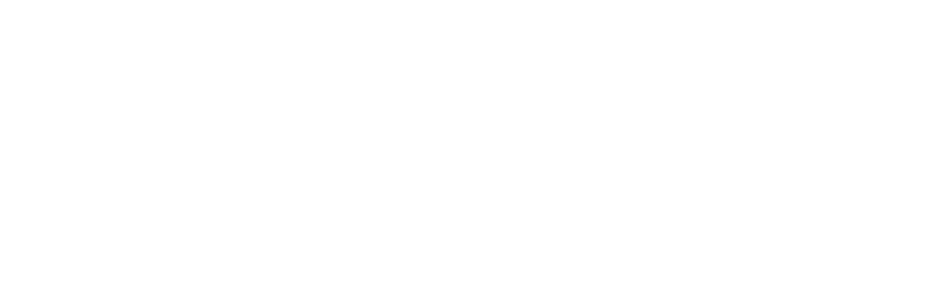
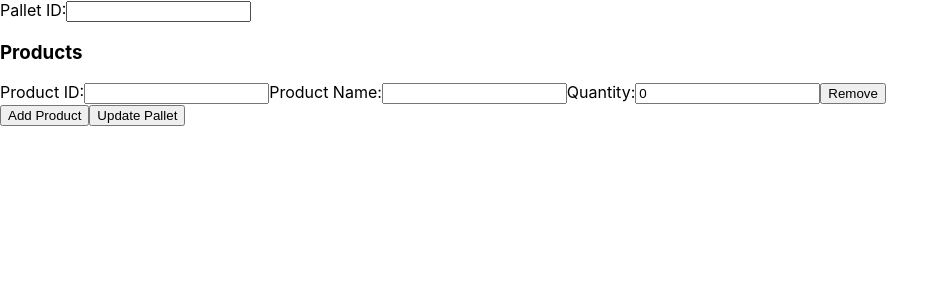
Before and after one commit to kirito01kun/wms, a React (Create React App) app in the folder client/: page /update-pallet/1 in a window 1280 px wide. Before the commit this address had no page. Shown: the top 300 px of the page, without its empty margins (0-949 px from the left). Built offline with nearby package versions, Linux system fonts and the light colour scheme; no server answers.

Commit message:
Pallet UI

```diff
--- a/client/src/App.js
+++ b/client/src/App.js
@@ -1,18 +1,19 @@
 import React from 'react';
 import { BrowserRouter as Router, Routes, Route } from 'react-router-dom';
 import Dashboard from './Dashboard';
-import ApiUI from './ApiUI';
-import AddLocation from './components/AddLocation';
-import UpdateLocation from './components/UpdateLocation';
+import LocationEntry from './LocationEntry';
+import PalletEntry from './PalletEntry';
+import UpdatePallet from './components/UpdatePallet';
+
 
 const App = () => {
   return (
     <Router>
       <Routes>
       <Route path="/admin" element={<Dashboard />} />
-      <Route path="/display" element={<ApiUI />} />
-      <Route path="/add" element={<AddLocation />} />
-      <Route path="/update/:id" element={<UpdateLocation />} />
+      <Route path="/locations" element={<LocationEntry />} />
+      <Route path="/pallets" element={<PalletEntry />} />
+      <Route path="/update-pallet/:id" element={<UpdatePallet />} />
       </Routes>
     </Router>
   );
--- /dev/null
+++ b/client/src/PalletEntry.js
@@ -0,0 +1,14 @@
+import React from 'react';
+import PalletList from './components/PalletList';
+import AddPallet from './components/AddPallet';
+
+const PalletEntry = () => {
+    return (
+        <div className='content'>
+            <PalletList />
+            <AddPallet />
+        </div>
+    );
+};
+
+export default PalletEntry;
--- /dev/null
+++ b/client/src/components/AddPallet.js
@@ -0,0 +1,91 @@
+import React, { useState } from 'react';
+import axios from 'axios';
+import { useNavigate } from 'react-router-dom';
+
+const AddPallet = () => {
+    const [palletId, setPalletId] = useState('');
+    const [products, setProducts] = useState([{ productId: '', productName: '', quantity: 0 }]);
+    const [successMessage, setSuccessMessage] = useState('');
+    const navigate = useNavigate();
+
+    const handleAddProduct = () => {
+        setProducts([...products, { productId: '', productName: '', quantity: 0 }]);
+    };
+
+    const handleChange = (e, index) => {
+        const { name, value } = e.target;
+        const newProducts = [...products];
+        newProducts[index][name] = value;
+        setProducts(newProducts);
+    };
+
+    const handleSubmit = async (e) => {
+        e.preventDefault();
+        try {
+            const response = await axios.post('http://localhost:5000/api/pallets/add', { palletId, products });
+            setSuccessMessage(`Pallet ${response.data.palletId} added successfully`);
+            setPalletId('');
+            setProducts([{ productId: '', productName: '', quantity: 0 }]);
+
+            setTimeout(() => {
+                setSuccessMessage('');
+                navigate('/pallets');
+            }, 3000);
+        } catch (error) {
+            console.error('Error adding pallet:', error);
+        }
+    };
+
+    return (
+        <div>
+            <h2>Add New Pallet</h2>
+            {successMessage && <div style={{ color: 'green' }}>{successMessage}</div>}
+            <form onSubmit={handleSubmit}>
+                <label>
+                    Pallet ID:
+                    <input
+                        type="text"
+                        value={palletId}
+                        onChange={(e) => setPalletId(e.target.value)}
+                    />
+                </label>
+                <h3>Products</h3>
+                {products.map((product, index) => (
+                    <div key={index}>
+                        <label>
+                            Product ID:
+                            <input
+                                type="text"
+                                name="productId"
+                                value={product.productId}
+                                onChange={(e) => handleChange(e, index)}
+                            />
+                        </label>
+                        <label>
+                            Product Name:
+                            <input
+                                type="text"
+                                name="productName"
+                                value={product.productName}
+                                onChange={(e) => handleChange(e, index)}
+                            />
+                        </label>
+                        <label>
+                            Quantity:
+                            <input
+                                type="number"
+                                name="quantity"
+                                value={product.quantity}
+                                onChange={(e) => handleChange(e, index)}
+                            />
+                        </label>
+                    </div>
+                ))}
+                <button type="button" onClick={handleAddProduct}>Add Product</button>
+                <button type="submit">Save Pallet</button>
+            </form>
+        </div>
+    );
+};
+
+export default AddPallet;
--- /dev/null
+++ b/client/src/components/PalletList.js
@@ -0,0 +1,66 @@
+import React, { useState, useEffect } from 'react';
+import axios from 'axios';
+import { Link } from 'react-router-dom';
+
+const PalletList = () => {
+    const [pallets, setPallets] = useState([]);
+    const [error, setError] = useState(null);
+
+    useEffect(() => {
+        fetchPallets();
+    }, []);
+
+    const fetchPallets = async () => {
+        try {
+            console.log("Fetching pallets...");
+            const response = await axios.get('http://localhost:5000/api/pallets/display');
+            console.log("Response data:", response.data);
+            setPallets(response.data);
+        } catch (error) {
+            console.error('Error fetching pallets:', error);
+            setError('Error fetching pallets');
+        }
+    };
+
+    const deletePallet = async (id) => {
+        try {
+            await axios.delete(`http://localhost:5000/api/pallets/del/${id}`);
+            setPallets(pallets.filter(pallet => pallet._id !== id)); // Update the state after deletion
+        } catch (error) {
+            console.error('Error deleting pallet:', error);
+        }
+    };
+
+    if (error) {
+        return <div>{error}</div>;
+    }
+
+    return (
+        <div>
+            <h2>Pallet List</h2>
+            <Link to="/add-pallet">Add New Pallet</Link>
+            <ul>
+                {pallets.length === 0 ? (
+                    <li>No pallets found</li>
+                ) : (
+                    pallets.map((pallet) => (
+                        <li key={pallet.palletId}>
+                            <h3>Pallet ID: {pallet.palletId}</h3>
+                            <ul>
+                                {pallet.products.map((product, index) => (
+                                    <li key={index}>
+                                        {product.productName} (ID: {product.productId}) - Quantity: {product.quantity}
+                                    </li>
+                                ))}
+                            </ul>
+                            <Link to={`/update-pallet/${pallet.palletId}`}>Edit</Link>
+                            <button onClick={() => deletePallet(pallet._id)}>Delete</button>
+                        </li>
+                    ))
+                )}
+            </ul>
+        </div>
+    );
+};
+
+export default PalletList;
--- /dev/null
+++ b/client/src/components/UpdatePallet.js
@@ -0,0 +1,94 @@
+import React, { useState, useEffect } from 'react';
+import axios from 'axios';
+import { useParams, useNavigate } from 'react-router-dom';
+
+const UpdatePallet = () => {
+    const { id } = useParams();
+    const navigate = useNavigate();
+    const [pallet, setPallet] = useState({
+        palletId: '',
+        products: [{ productId: '', productName: '', quantity: 0 }]
+    });
+
+    useEffect(() => {
+        const fetchPallet = async () => {
+            try {
+                console.log('ID:', id);
+                const response = await axios.get(`http://localhost:5000/api/pallets/display/${id}`);
+                setPallet(response.data);
+            } catch (error) {
+                console.error('Error fetching pallet:', error);
+            }
+        };
+        fetchPallet();
+    }, [id]);
+
+    const handleChange = (index, key, value) => {
+        const updatedProducts = [...pallet.products];
+        updatedProducts[index][key] = value;
+        setPallet(prevPallet => ({
+            ...prevPallet,
+            products: updatedProducts
+        }));
+    };
+
+    const handleAddProduct = () => {
+        setPallet(prevPallet => ({
+            ...prevPallet,
+            products: [...prevPallet.products, { productId: '', productName: '', quantity: 0 }]
+        }));
+    };
+
+    const handleRemoveProduct = (index) => {
+        const updatedProducts = [...pallet.products];
+        updatedProducts.splice(index, 1);
+        setPallet(prevPallet => ({
+            ...prevPallet,
+            products: updatedProducts
+        }));
+    };
+
+    const handleSubmit = async (e) => {
+        e.preventDefault();
+        try {
+            await axios.patch(`http://localhost:5000/api/pallets/update/${id}`, pallet);
+            navigate('/pallets');
+        } catch (error) {
+            console.error('Error updating pallet:', error);
+        }
+    };
+
+    return (
+        <form onSubmit={handleSubmit}>
+            <label>
+                Pallet ID:
+                <input type="text" name="palletId" value={pallet.palletId} onChange={(e) => setPallet(prevPallet => ({
+                    ...prevPallet,
+                    palletId: e.target.value
+                }))} />
+            </label>
+            <h3>Products</h3>
+            {pallet.products.map((product, index) => (
+                <div key={index}>
+                    <label>
+                        Product ID:
+                        <input type="text" value={product.productId} onChange={(e) => handleChange(index, 'productId', e.target.value)} />
+                    </label>
+                    <label>
+                        Product Name:
+                        <input type="text" value={product.productName} onChange={(e) => handleChange(index, 'productName', e.target.value)} />
+                    </label>
+                    <label>
+                        Quantity:
+                        <input type="number" value={product.quantity} onChange={(e) => handleChange(index, 'quantity', e.target.value)} />
+                    </label>
+                    <button type="button" onClick={() => handleRemoveProduct(index)}>Remove</button>
+                </div>
+            ))}
+            <button type="button" onClick={handleAddProduct}>Add Product</button>
+            <button type="submit">Update Pallet</button>
+        </form>
+    );
+};
+
+export default UpdatePallet;
```
Also changed, not shown: client/src/LocationEntry.js (renamed from client/src/ApiUI.js, +3 -5 lines), 1 other file (tests, documents, lock files or other folders).
